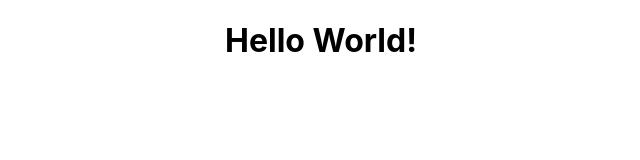
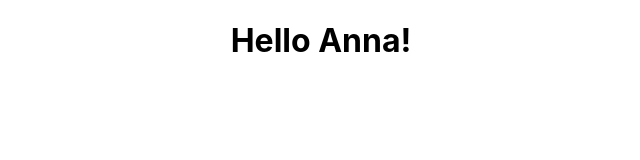
Before and after one commit to lucasrmagalhaes/hooks-react, a React (Create React App) app: page / in a window 1280 px wide. Shown: the top 160 px of the page, without its empty margins (319-959 px from the left). Built offline with nearby package versions, Linux system fonts and the light colour scheme.

Commit message:
Reviewing Array and Object destructuring

```diff
--- a/src/App.js
+++ b/src/App.js
@@ -1,9 +1,9 @@
 import './App.css';
 
-function App() {
+function App({ name }) {
   return (
     <div className="App">
-      <h1>Hello World!</h1>
+      <h1>Hello {name}!</h1>
     </div>
   );
 }
--- a/src/index.js
+++ b/src/index.js
@@ -5,8 +5,11 @@ import App from './App';
 
 const root = ReactDOM.createRoot(document.getElementById('root'));
 
+// const [first, second, third] = ["Lucas", "Alex", "Anna"];
+const [, , third] = ["Lucas", "Alex", "Anna"];
+
 root.render(
   <React.StrictMode>
-    <App />
+    <App name={third} />
   </React.StrictMode>
 );
```
